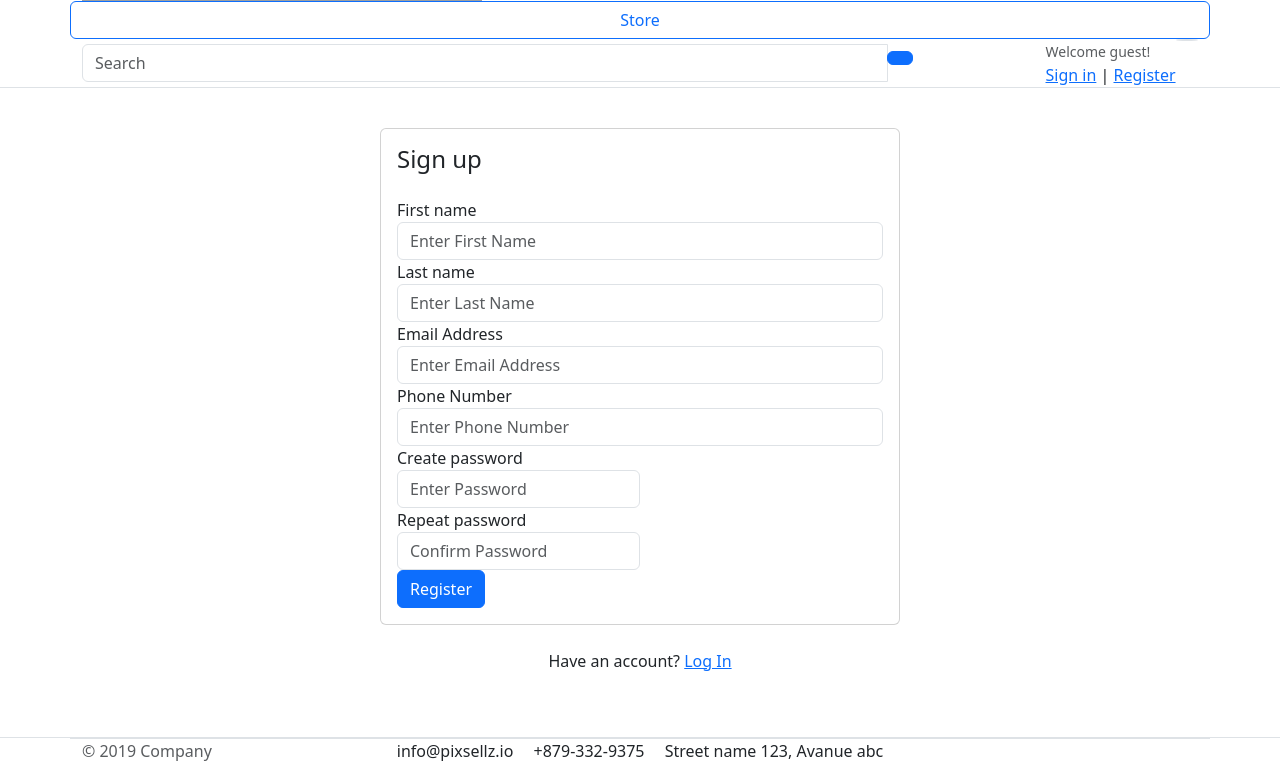
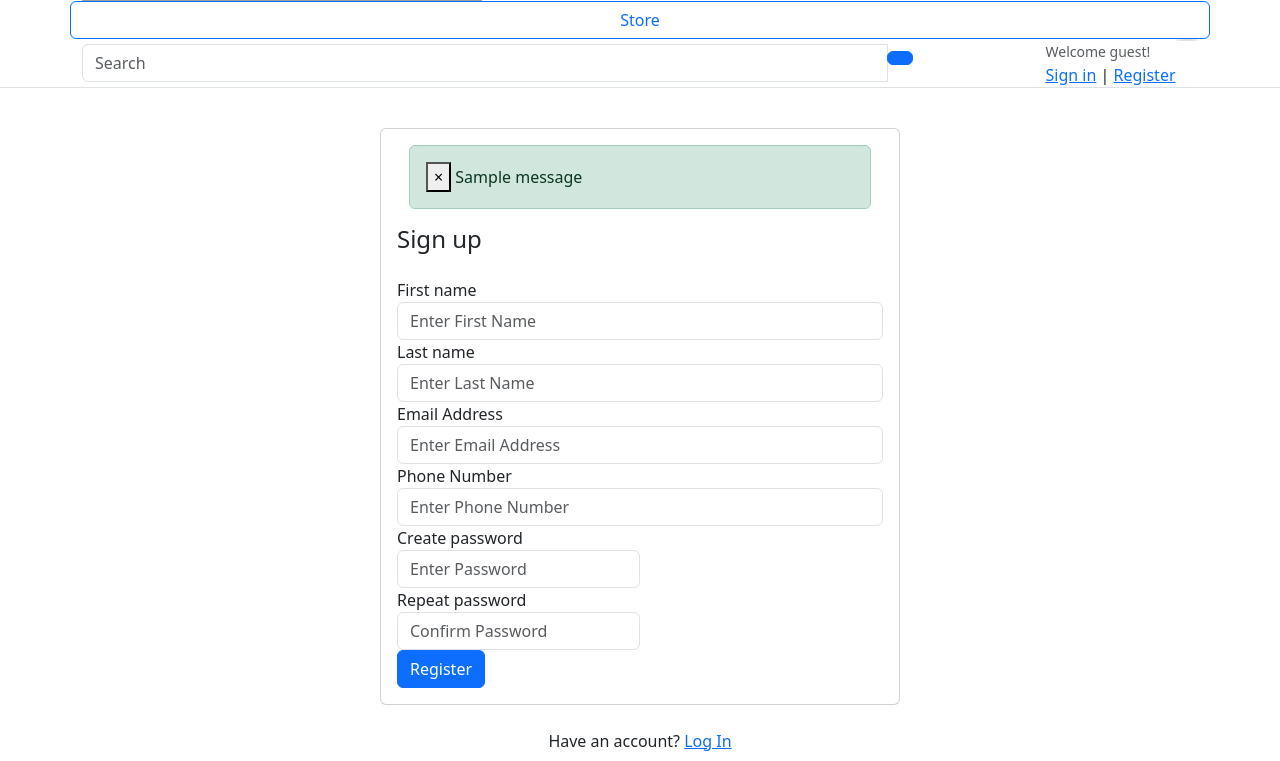
Before and after one commit to Rashidali13/PyCommerce, a Django app: page /accounts/register/ in a window 1280 px wide. Shown: the part 340-1101 px from the top of the page. Run offline with Django 3.2, Linux system fonts and the light colour scheme; tables that the repository leaves empty hold one stand-in row (values such as "Sample post"); one stand-in notice (Sample message) is shown; some libraries are stand-ins or nearby versions; grey boxes are pictures that could not be loaded.

Commit message:
Registraion page modifacation

```diff
--- a/PyCommerce/settings.py
+++ b/PyCommerce/settings.py
@@ -134,3 +134,8 @@ STATICFILES_DIRS = [
 
 MEDIA_URL = '/media/'
 MEDIA_ROOT = BASE_DIR / 'media'
+
+from django.contrib.messages import constants as messages
+MESSAGE_TAGS = {
+    messages.ERROR: 'danger',
+}
--- a/accounts/views.py
+++ b/accounts/views.py
@@ -1,6 +1,7 @@
-from django.shortcuts import render
+from django.shortcuts import render, redirect
 from .forms import RegistrationForm
 from .models import Account
+from django.contrib import messages
 
 
 def register(request):
@@ -22,6 +23,8 @@ def register(request):
             user.username=username
             user.phone_number=phone_number
             user.save()
+            messages.success(request, 'Your Account Created Successfully')
+            return redirect('register')
     else:
         form = RegistrationForm()
     context = {
--- a/templates/accounts/login.html
+++ b/templates/accounts/login.html
@@ -27,7 +27,7 @@
       </div> <!-- card-body.// -->
     </div> <!-- card .// -->
 
-     <p class="text-center mt-4">Don't have account? <a href="#">Sign up</a></p>
+     <p class="text-center mt-4">Don't have account? <a href="{% url 'register' %}">Sign up</a></p>
      <br><br>
 <!-- ============================ COMPONENT LOGIN  END.// ================================= -->
 
--- a/templates/accounts/register.html
+++ b/templates/accounts/register.html
@@ -7,6 +7,7 @@
 <!-- ============================ COMPONENT REGISTER   ================================= -->
 	<div class="card mx-auto" style="max-width:520px; margin-top:40px;">
       <article class="card-body">
+		  {% include 'includes/alert.html' %}
 		<header class="mb-4"><h4 class="card-title">Sign up</h4></header>
 		    <form action="{% url 'register' %}" method="POST">
                 {% csrf_token %}
@@ -51,11 +52,11 @@
 			</form>
 		</article><!-- card-body.// -->
     </div> <!-- card .// -->
-    <p class="text-center mt-4">Have an account? <a href="">Log In</a></p>
+    <p class="text-center mt-4">Have an account? <a href="{% url 'login'%}">Log In</a></p>
     <br><br>
 <!-- ============================ COMPONENT REGISTER  END.// ================================= -->
 
 
 </section>
 <!-- ========================= SECTION CONTENT END// ========================= -->
-{% endblock%}
+{% endblock %}
--- /dev/null
+++ b/templates/includes/alert.html
@@ -0,0 +1,13 @@
+{% if messages %}
+
+    {% for message in messages %}
+    <div id="message" class="container">
+    <div {% if message.tags %} class="alert  alert-{{ message.tags }}"{% endif %} role="alert">
+        <button type="button" class="close" data-dismiss="alert"><span aria-hidden="true">&times;</span></button>
+        {% if message.level == DEFAULT_MESSAGE_LEVELS.ERROR %}Important: {% endif %}
+        {{ message }}
+    </div>
+    </div>
+    {% endfor %}
+
+{% endif %}
```
